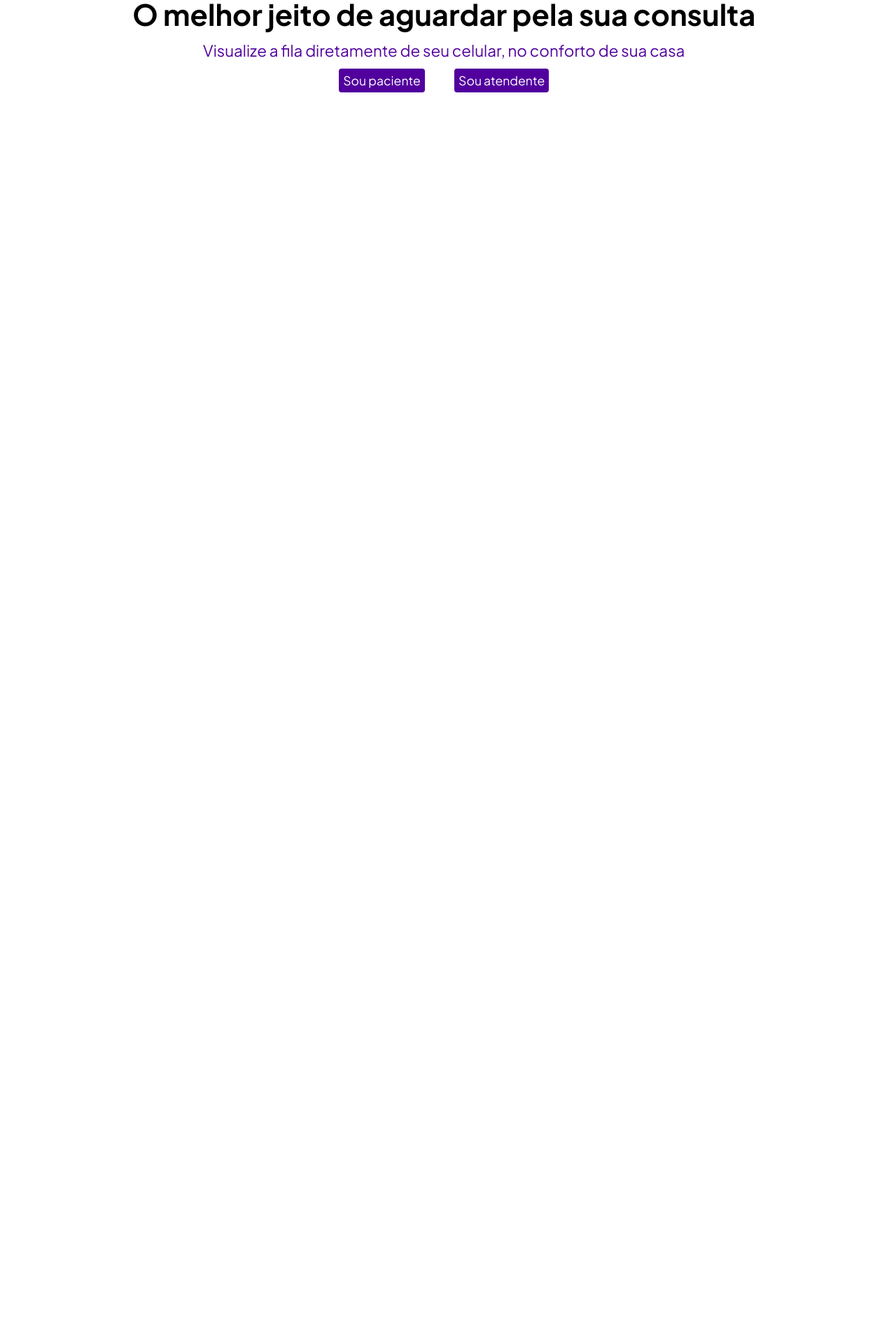
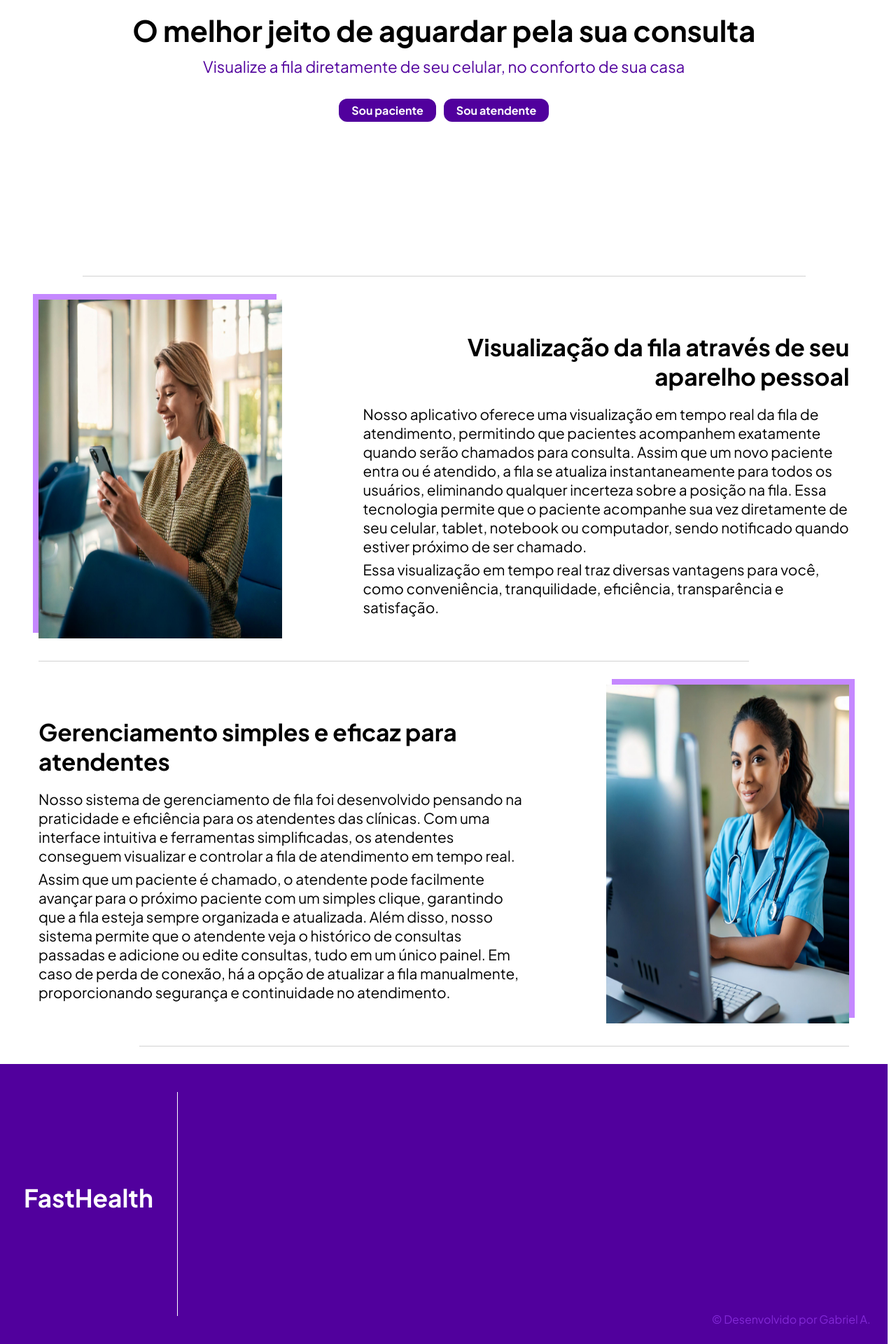
Before and after one commit to Scoorpioon/FastHealth, a React (Vite) app in the folder frontend/: page / in a window 1280 px wide. Shown: the part 295-2215 px from the top of the page at 70% size. Before the commit the page ends 870 px from the top, so only its background shows below. Built offline with nearby package versions, Linux system fonts and the light colour scheme.

Commit message:
Desenvolvimento da landing page

```diff
--- a/frontend/src/Components/Acesso/Funcs/FormatarHorario.jsx
+++ b/frontend/src/Components/Acesso/Funcs/FormatarHorario.jsx
@@ -1,11 +1,25 @@
 const horarioConsulta = (datahorario) => {
     const horarioEmLista = [];
+    let horarioFormatado;
+
+    datahorario[3] < 10 ? horarioEmLista.push(0) : null;
+
     horarioEmLista.push(datahorario[3]), horarioEmLista.push(datahorario[4]);
 
     datahorario[4] == 0 ? horarioEmLista.push(0) : null;
 
     const horarioEmString = horarioEmLista.toString();
-    let horarioFormatado = horarioEmString.replace(',', ':').replace(',', '');
+
+    if(datahorario[3] < 10) {
+        horarioFormatado = horarioEmString
+        .replace(',', '')
+        .replace(',', ':')
+        .replace(',', '');
+    } else {
+        horarioFormatado = horarioEmString
+        .replace(',', ':')
+        .replace(',', '');
+    }
 
     return horarioFormatado;
 }
--- a/frontend/src/Components/Landing.jsx
+++ b/frontend/src/Components/Landing.jsx
@@ -6,7 +6,7 @@ const Landing = () => {
         <>
             <Header logado={false} />
             <main id="secao__Principal">
-                <div id="principal">
+                <section id="principal">
                     <h2>O melhor jeito de aguardar pela sua consulta</h2>
                     <span>Visualize a fila diretamente de seu celular, no conforto de sua casa</span>
 
@@ -14,8 +14,35 @@ const Landing = () => {
                         <a href="/login/paciente">Sou paciente</a>
                         <a href="/login/atendente">Sou atendente</a>
                     </div>
+                </section>
+                <section id="paciente">
+                    <div className="img"><img src="/ImagemPaciente.jpg" alt="Paciente sorrindo enquanto mexe no celular e aguarda por uma consulta" /></div>
+                    <div className="texto">
+                        <h2>Visualização da fila através de seu aparelho pessoal</h2>
+                        <p>Nosso aplicativo oferece uma visualização em tempo real da fila de atendimento, permitindo que pacientes acompanhem exatamente quando serão chamados para consulta. Assim que um novo paciente entra ou é atendido, a fila se atualiza instantaneamente para todos os usuários, eliminando qualquer incerteza sobre a posição na fila. Essa tecnologia permite que o paciente acompanhe sua vez diretamente de seu celular, tablet, notebook ou computador, sendo notificado quando estiver próximo de ser chamado.
+                        </p>
+                        <p>
+                            Essa visualização em tempo real traz diversas vantagens para você, como conveniência, tranquilidade, eficiência, transparência e satisfação.
+                        </p>
+                    </div>
+                </section>
+                <section id="atendente">
+                    <div className="img"><img src="/ImagemAtendente.jpg" alt="Atendente sorrindo e mexendo no computador, gerenciando a fila de atendimento" /></div>
+                    <div className="texto">
+                        <h2>Gerenciamento simples e eficaz para atendentes</h2>
+                        <p>Nosso sistema de gerenciamento de fila foi desenvolvido pensando na praticidade e eficiência para os atendentes das clínicas. Com uma interface intuitiva e ferramentas simplificadas, os atendentes conseguem visualizar e controlar a fila de atendimento em tempo real.
+                        </p>
+                        <p>Assim que um paciente é chamado, o atendente pode facilmente avançar para o próximo paciente com um simples clique, garantindo que a fila esteja sempre organizada e atualizada. Além disso, nosso sistema permite que o atendente veja o histórico de consultas passadas e adicione ou edite consultas, tudo em um único painel. Em caso de perda de conexão, há a opção de atualizar a fila manualmente, proporcionando segurança e continuidade no atendimento.</p>
+                    </div>
+                </section>
+            </main>
+            <footer>
+                <div className="lateral_esquerda">
+                    <h2>FastHealth</h2>
                 </div>
-            </main>
+
+                <span class="tm">&#169; Desenvolvido por Gabriel A.</span>
+            </footer>
         </>
     );
 }
--- a/frontend/src/Styles/General.scss
+++ b/frontend/src/Styles/General.scss
@@ -2,6 +2,7 @@
 
 $corPrincipal: rgb(81, 0, 157);
 $corPrincipalHover: rgb(93, 0, 181);
+$corPrincipalSuave: rgb(197, 136, 255);
 $corBotaoDesabilitado: rgb(145, 126, 164);
 $corBotaoCinza: rgb(214, 214, 214);
 $corTextoBotaoCinza: rgb(51, 51, 51);
@@ -57,3 +58,13 @@ body {
     width: 100%;
     height: 100vh;
 }
+
+@mixin linhaDecorativa {
+    content: '';
+    display: block;
+    position: absolute;
+    bottom: 0;
+    width: 80%;
+    height: 1px;
+    background-color: rgb(210, 210, 210);
+}
--- a/frontend/src/Styles/Landing.scss
+++ b/frontend/src/Styles/Landing.scss
@@ -6,7 +6,7 @@
     position: relative;
 
     width: 100%;
-    height: 100%;
+    height: auto;
 
     #principal {
         display: flex;
@@ -17,10 +17,10 @@
 
         text-align: center;
 
-        position: absolute;
+        position: relative;
 
         width: 100.9vw;
-        height: 575px;
+        height: 620px;
 
         h2 {
             font-size: 2.6em;
@@ -35,12 +35,135 @@
             display: flex;
             width: 300px;
             justify-content: space-between;
+            position: relative;
+            top: 20px;
 
             a {
-                @include botao;
+                transition: 300ms;
+                border: 2px solid $corPrincipal;
+                background-color: $corPrincipal;
+                padding: 4px 16px;
+                border-radius: 12px;
+                font-weight: bold;
+                color: white;
 
-                border-radius: 4px;
+                &:hover {
+                    border-radius: 20px;
+                    background-color: $corPrincipalHover;
+                }
+            }
+        }
+
+        &::after {
+            @include linhaDecorativa;
+        }
+    }
+
+    #paciente, #atendente {
+        display: flex;
+        justify-content: space-between;
+        align-items: center;
+        position: relative;
+        width: 100%;
+        height: 550px;
+        padding: 6px 55px;
+
+        .img {
+            position: relative;
+            width: 30%;
+            height: 90%;
+
+            img {
+                width: 100%;
+                height: 100%;
+            }
+
+            &::before {
+                content: '';
+                display: block;
+                position: absolute;
+
+                right: 8px;
+                bottom: 8px;
+
+                z-index: -1;
+
+                width: 100%;
+                height: 100%;
+
+                background-color: $corPrincipalSuave;
+            }
+        }
+
+        .texto {
+            display: flex;
+            flex-direction: column;
+            justify-content: center;
+            width: 60%;
+            height: 100%;
+            padding-top: 20px;
+
+            h2 {
+                font-size: 2.1em;
+                text-align: right;
+                margin-bottom: 20px;
+            }
+
+            p {
+                margin-bottom: 6px;
+                font-size: 1.3em;
+            }
+        }
+
+        &::after {
+            @include linhaDecorativa;
+        }
+    }
+
+    #atendente {
+        flex-direction: row-reverse;
+        margin-bottom: 25px;
+
+        .img {
+            &::before {
+                left: 8px;
+            }
+        }
+
+        .texto {
+            h2 {
+                text-align: left;
             }
         }
     }
 }
+
+footer {
+    display: flex;
+    align-items: center;
+    position: relative;
+    width: 100%;
+    height: 400px;
+    background-color: $corPrincipal;
+    color: white;
+
+    .lateral_esquerda {
+        width: 20%;
+        height: 80%;
+        border-right: 1px solid white;
+        text-align: center;
+
+        h2 {
+            position: relative;
+            top: 40%;
+            font-size: 2.2em;
+        }
+    }
+
+    .tm {
+        position: absolute;
+        bottom: 25px;
+        right: 25px;
+        color: rgb(131, 41, 215);
+    }
+}
```
Also changed, not shown: frontend/public/ImagemAtendente.jpg (added), frontend/public/ImagemPaciente.jpg (added).
